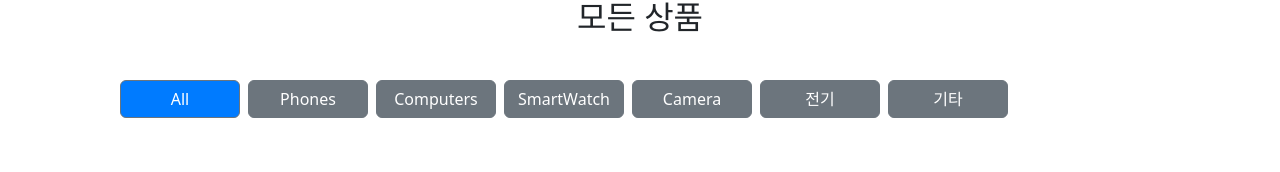
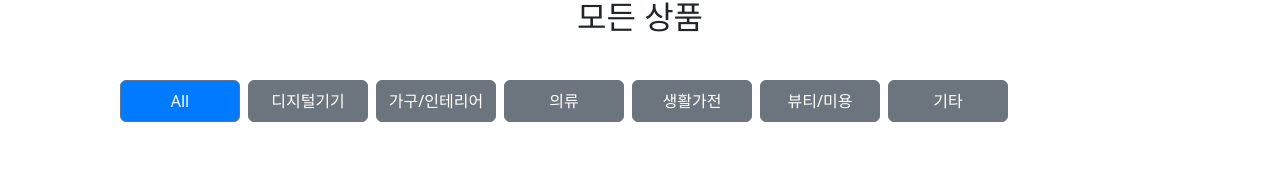
Before and after one commit to sanghyxuk/sk_pjt2_front, a React (Create React App) app: page /items in a window 1280 px wide. Shown: the part 150-322 px from the top of the page. Built offline with nearby package versions, Linux system fonts and the light colour scheme; no server answers.

Commit message:
카테고리 이름 변경

```diff
--- a/src/pages/Home.js
+++ b/src/pages/Home.js
@@ -19,12 +19,12 @@ function Home() {
   const [wishlistItems, setWishlistItems] = useState(new Set());
 
   const categories = [
-    { name: "Phones", icon: "\ud83d\udcf1" },
-    { name: "Computers", icon: "\ud83d\udcbb" },
-    { name: "SmartWatch", icon: "\u231a" },
-    { name: "Camera", icon: "\ud83d\udcf7" },
-    { name: "전기", icon: "\ud83c\udfa7" },
-    { name: "기타", icon: "\ud83c\udfae" }
+    { name: "디지털기기", icon: "📱" },
+    { name: "가구/인테리어", icon: "🛋️" },
+    { name: "의류", icon: "👕" },
+    { name: "생활가전", icon: "🔌" },
+    { name: "뷰티/미용", icon: "💄" },
+    { name: "기타", icon: "📦" }
   ];
 
   // 마운트 시 내 위시리스트 불러오기
--- a/src/pages/ItemLists.js
+++ b/src/pages/ItemLists.js
@@ -149,21 +149,19 @@ function ItemLists() {
         </h2>
 
           {/* 카테고리 버튼 */}
-        <div className="mb-4">
+          <div className="mb-4 category-buttons">
               <Button
                   variant="secondary"
                   onClick={handleShowAllProducts}
                   style={{ backgroundColor: '#007bff', color: 'white' }}
-              className="me-2"
               >
                   All
               </Button>
-          {['Phones', 'Computers', 'SmartWatch', 'Camera', '전기', '기타'].map(category => (
+              {['디지털기기', '가구/인테리어', '의류', '생활가전', '뷰티/미용', '기타'].map(category => (
                   <Button
                       key={category}
                       variant="secondary"
                       onClick={() => handleCategoryClick(category)}
-                  className="me-2"
                   >
                       {category}
                   </Button>
--- a/src/pages/ItemRegistration.js
+++ b/src/pages/ItemRegistration.js
@@ -139,11 +139,11 @@ function ItemRegistration() {
             <Form.Label>카테고리 *</Form.Label>
             <Form.Select value={dtype} onChange={(e) => setDtype(e.target.value)} required>
               <option value="">카테고리를 선택하세요</option>
-              <option value="phones">Phones</option>
-              <option value="computers">Computers</option>
-              <option value="smartwatch">Smartwatch</option>
-              <option value="camera">Camera</option>
-              <option value="전기">전기</option>
+              <option value="디지털기기">디지털기기</option>
+              <option value="가구/인테리어">가구/인테리어</option>
+              <option value="의류">의류</option>
+              <option value="생활가전">생활가전</option>
+              <option value="뷰티/미용">뷰티/미용</option>
               <option value="기타">기타</option>
             </Form.Select>
           </Form.Group>
--- a/src/styles/ItemLists.css
+++ b/src/styles/ItemLists.css
@@ -5,6 +5,21 @@
 h2 {
   text-align: center;
   margin-bottom: 30px;
+}
+
+.category-buttons {
+  display: flex;
+  flex-wrap: wrap;
+  gap: 8px;
+}
+
+.category-buttons .btn {
+  display: flex; /* flexbox 사용 */
+  align-items: center; /* 세로 중앙 정렬 */
+  justify-content: center; /* 가로 중앙 정렬 */
+  white-space: nowrap; /* 줄바꿈 방지 */
+  min-width: 120px; /* 최소 너비 설정 (조정 가능) */
+  padding: 8px 16px; /* 내부 여백 설정 */
 }
 
 .product-list {
```
Lines whose indentation alone changed are shown as unchanged.
